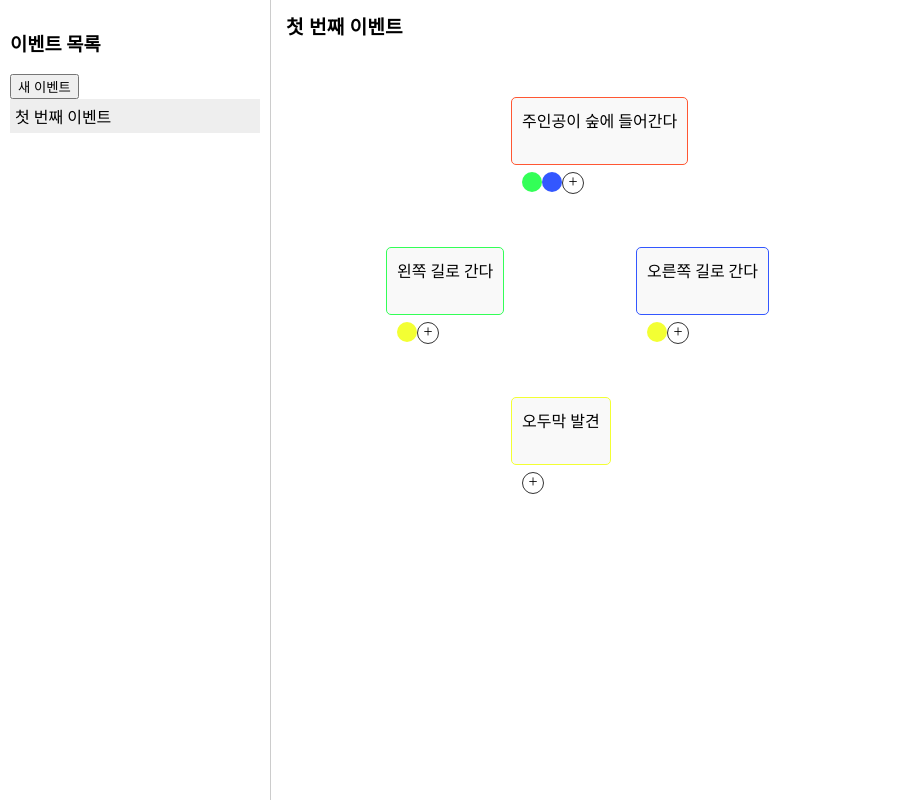
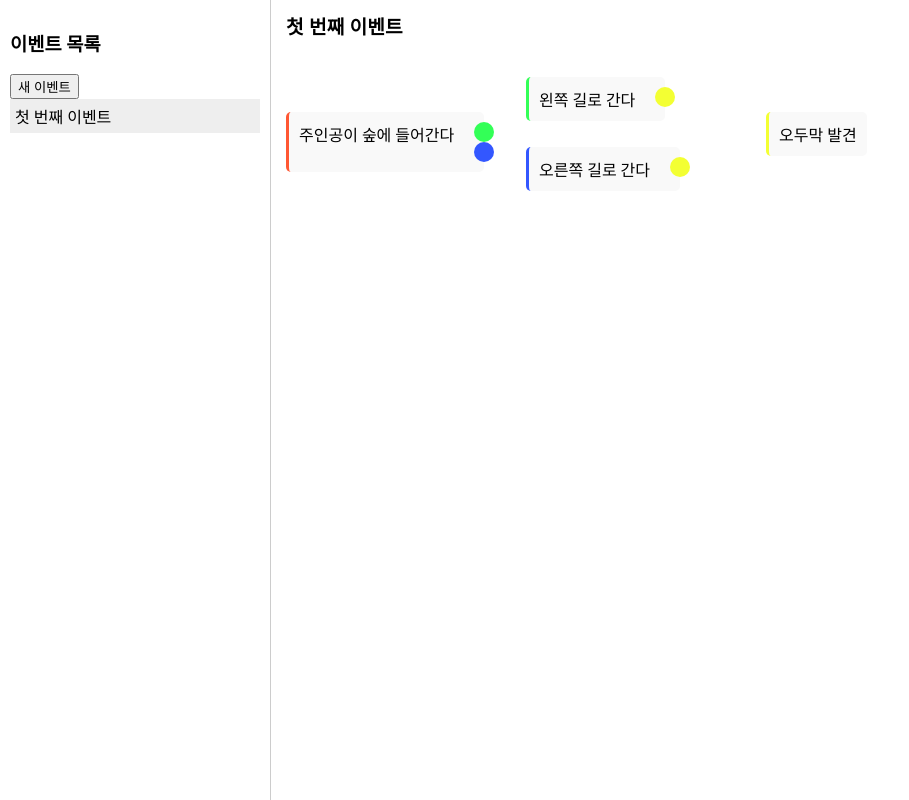
Before and after one commit to hyuckkim/vue-diagram, a Vue app: page / in a window 1280 px wide. Shown: the whole page, without its empty margins (0-909 px from the left). Built offline with nearby package versions, Linux system fonts and the light colour scheme.

Commit message:
change editor layout

```diff
--- a/src/components/NodeBlock.vue
+++ b/src/components/NodeBlock.vue
@@ -1,63 +1,78 @@
 <template>
   <div
     class="node"
-    @click="click(node.id)"
+    @click="props.click(props.node.id)"
     :style="{
-      borderWidth: selected ? '3px' : '1px',
-      borderColor: node.color || '#ccc',
+      borderWidth: props.selected ? '5px' : '3px',
+      borderColor: props.node.color || '#ccc',
       position: 'absolute',
-      left: x + 'px',
-      top: y + 'px'
+      left: (props.x ?? 0) + 'px',
+      top: (props.y ?? 0) + 'px',
     }"
   >
-    {{ node.title || "(제목 없음)" }}
+    {{ props.node.title || "(제목 없음)" }}
     <div class="childs">
       <div
         class="child"
-        :style="{ backgroundColor: idColor(next) }"
-        v-for="next of node.next"
-        @click.stop="click(next)"
+        :style="{ backgroundColor: idColor(next)}"
+        v-for="next of props.children"
+        @click.stop="props.click(next)"
       ></div>
-      <div v-if="node.next.length < 8" class="addchild" @click.stop="add">+</div>
+      <div
+        v-if="props.selected && props.children && props.children.length < 8"
+        class="addchild"
+        @click.stop="props.add"
+      >
+        +
+      </div>
     </div>
   </div>
 </template>
 <script setup lang="ts">
 import { useEventStore, type EventNode } from "../stores/useEventStore";
 
-defineProps<{
+const props = defineProps<{
   selected?: boolean;
   node: EventNode;
   click: (id: string) => void;
   add: () => void;
   x?: number;
   y?: number;
+  children?: string[];
+  child?: string[];
 }>();
+
 const store = useEventStore();
 const idColor = (id: string) => store.getCurrentNodeById(id)?.color || "#ccc";
 </script>
 <style scoped>
 .node {
   padding: 10px;
-  border: 1px solid #ccc;
+  border-left: 3px solid #ccc;
   border-radius: 5px;
   margin: 5px;
   cursor: pointer;
   background-color: #f9f9f9;
   box-sizing: border-box;
+  max-width: 200px;
+  max-height: 100px;
+  display: flex;
 }
 .childs {
   display: flex;
+  flex-direction: column;
+  align-items: flex-start;
 }
 .addchild {
   border: #333 1px solid;
   text-align: center;
   background-color: white;
 }
-.child,.addchild {
+.child,
+.addchild {
   width: 20px;
   height: 20px;
   border-radius: 50%;
-  transform: translate(0px, 40px);
+  transform: translateX(20px);
 }
 </style>
--- a/src/components/NodeGraph.vue
+++ b/src/components/NodeGraph.vue
@@ -1,11 +1,13 @@
 <template>
-  <div class="graph">
+  <div class="graph" @mousedown="onMouseDown">
     <NodeBlock
       v-for="node in nodesWithPos"
       :key="node.id"
       :node="node"
       :x="node.x"
       :y="node.y"
+      :children="node.children"
+      :child="node.child"
       :click="selectNode"
       :add="() => store.addChildNode(node.id, event.id)"
       :selected="node.id === store.selectedNodeId"
@@ -15,78 +17,89 @@
 </template>
 
 <script setup lang="ts">
-import { useEventStore, type Event } from "../stores/useEventStore";
+import { ref, computed } from "vue";
+import { useEventStore, type Event, type EventNode } from "../stores/useEventStore";
 import NodeBlock from "./NodeBlock.vue";
-import dagre from "@dagrejs/dagre";
+import { getDagreLayout } from "../utils/dagreLayout";
 
-const { event } = defineProps<{
-  event: Event;
-}>();
+const { event } = defineProps<{ event: Event }>();
 const store = useEventStore();
 const selectNode = (id: string) => store.toggleNode(id);
 
-// dagre를 이용해 노드 위치 계산
-const g = new dagre.graphlib.Graph();
-g.setGraph({});
-g.setDefaultEdgeLabel(() => ({}));
+// 패닝 offset
+const panOffset = ref({ x: 0, y: 0 });
+const dragging = ref(false);
+const dragStart = ref({ x: 0, y: 0 });
 
-// 노드 추가 (크기 임의 지정)
-event.nodes.forEach((node) => {
-  g.setNode(node.id, { width: 200, height: 100 });
-});
+const onMouseDown = (e: MouseEvent) => {
+  dragging.value = true;
+  dragStart.value.x = e.clientX - panOffset.value.x;
+  dragStart.value.y = e.clientY - panOffset.value.y;
+  window.addEventListener("mousemove", onMouseMove);
+  window.addEventListener("mouseup", eventEnd);
+  window.addEventListener("mouseleave", eventEnd);
+};
+const onMouseMove = (e: MouseEvent) => {
+  if (!dragging.value) return;
+  panOffset.value.x = e.clientX - dragStart.value.x;
+  panOffset.value.y = e.clientY - dragStart.value.y;
+};
+const eventEnd = () => {
+  dragging.value = false;
+  window.removeEventListener("mousemove", onMouseMove);
+  window.removeEventListener("mouseup", eventEnd);
+  window.removeEventListener("mouseleave", eventEnd);
+};
 
-// 엣지 추가 (next 배열 이용)
-event.nodes.forEach((node) => {
-  if (node.next && Array.isArray(node.next)) {
-    node.next.forEach((nextId: string) => {
-      g.setEdge(node.id, nextId);
+// child, children 정보 계산
+function getNodeRelations(nodes: EventNode[]) {
+  const childrenMap: Record<string, string[]> = {};
+  const childMap: Record<string, string[]> = {};
+  nodes.forEach((node) => {
+    childrenMap[node.id] = node.next ?? [];
+    node.next?.forEach((nextId: string) => {
+      if (!childMap[nextId]) childMap[nextId] = [];
+      childMap[nextId].push(node.id);
     });
-  }
-});
-
-dagre.layout(g);
-
-// 노드에 x, y 좌표 추가
-import { computed } from "vue";
+  });
+  nodes.forEach((node) => {
+    if (!childMap[node.id]) childMap[node.id] = [];
+  });
+  return { childrenMap, childMap };
+}
 
 const nodesWithPos = computed(() => {
-  // dagre 인스턴스 새로 생성
-  const g = new dagre.graphlib.Graph();
-  g.setGraph({});
-  g.setDefaultEdgeLabel(() => ({}));
-
-  // 노드 추가
-  event.nodes.forEach((node) => {
-    g.setNode(node.id, { width: 200, height: 100 });
+  const layout = getDagreLayout(event.nodes, {
+    nodeWidth: 220,
+    nodeHeight: 60,
+    rankdir: "LR",
+    nodesep: 10,
+    ranksep: 20,
   });
-
-  // 엣지 추가
-  event.nodes.forEach((node) => {
-    if (node.next && Array.isArray(node.next)) {
-      node.next.forEach((nextId: string) => {
-        g.setEdge(node.id, nextId);
-      });
-    }
-  });
-
-  dagre.layout(g);
-
-  // 좌표 포함해서 반환
-  return event.nodes.map((node) => {
-    const pos = g.node(node.id);
-    return { ...node, x: pos?.x ?? 0, y: pos?.y ?? 0 };
-  });
+  const { childrenMap, childMap } = getNodeRelations(event.nodes);
+  return layout.map((node) => ({
+    ...node,
+    x: node.x + panOffset.value.x,
+    y: node.y + panOffset.value.y,
+    children: childrenMap[node.id],
+    child: childMap[node.id],
+  }));
 });
 </script>
 <style scoped>
 .graph {
+  position: relative;
   width: 100%;
   height: 100%;
-  display: grid;
-  grid-auto-flow: row;
-  grid-template-columns: repeat(auto-fill, 200px);
-  grid-auto-rows: 100px;
-  gap: 5px;
-  position: relative;
+  /* display: grid;  <-- 패닝을 위해 grid 제거 */
+  /* grid-auto-flow: row; */
+  /* grid-template-columns: repeat(auto-fill, 200px); */
+  /* grid-auto-rows: 100px; */
+  /* gap: 5px; */
+  overflow: hidden;
+  cursor: grab;
+}
+.graph:active {
+  cursor: grabbing;
 }
 </style>
--- /dev/null
+++ b/src/utils/dagreLayout.ts
@@ -0,0 +1,51 @@
+import dagre from "@dagrejs/dagre";
+import type { EventNode } from "../stores/useEventStore";
+
+export interface DagreLayoutOptions {
+  nodeWidth?: number;
+  nodeHeight?: number;
+  rankdir?: "LR" | "TB" | "RL" | "BT";
+  nodesep?: number;
+  ranksep?: number;
+}
+
+export function getDagreLayout(
+  nodes: EventNode[],
+  options: DagreLayoutOptions = {}
+) {
+  const {
+    nodeWidth = 160,
+    nodeHeight = 80,
+    rankdir = "LR",
+    nodesep = 20,
+    ranksep = 40,
+  } = options;
+  const g = new dagre.graphlib.Graph();
+  g.setGraph({ rankdir, nodesep, ranksep });
+  g.setDefaultEdgeLabel(() => ({}));
+  nodes.forEach((node) => {
+    g.setNode(node.id, { width: nodeWidth, height: nodeHeight });
+  });
+  nodes.forEach((node) => {
+    if (node.next && Array.isArray(node.next)) {
+      node.next.forEach((nextId: string) => {
+        g.setEdge(node.id, nextId);
+      });
+    }
+  });
+  dagre.layout(g);
+  // 왼쪽 정렬: 가장 작은 x값을 0으로 맞춤
+  let minX = Infinity;
+  nodes.forEach((node) => {
+    const pos = g.node(node.id);
+    if (pos?.x !== undefined && pos.x < minX) minX = pos.x;
+  });
+  return nodes.map((node) => {
+    const pos = g.node(node.id);
+    return {
+      ...node,
+      x: (pos?.x ?? 0) - minX,
+      y: pos?.y ?? 0,
+    };
+  });
+}
```
